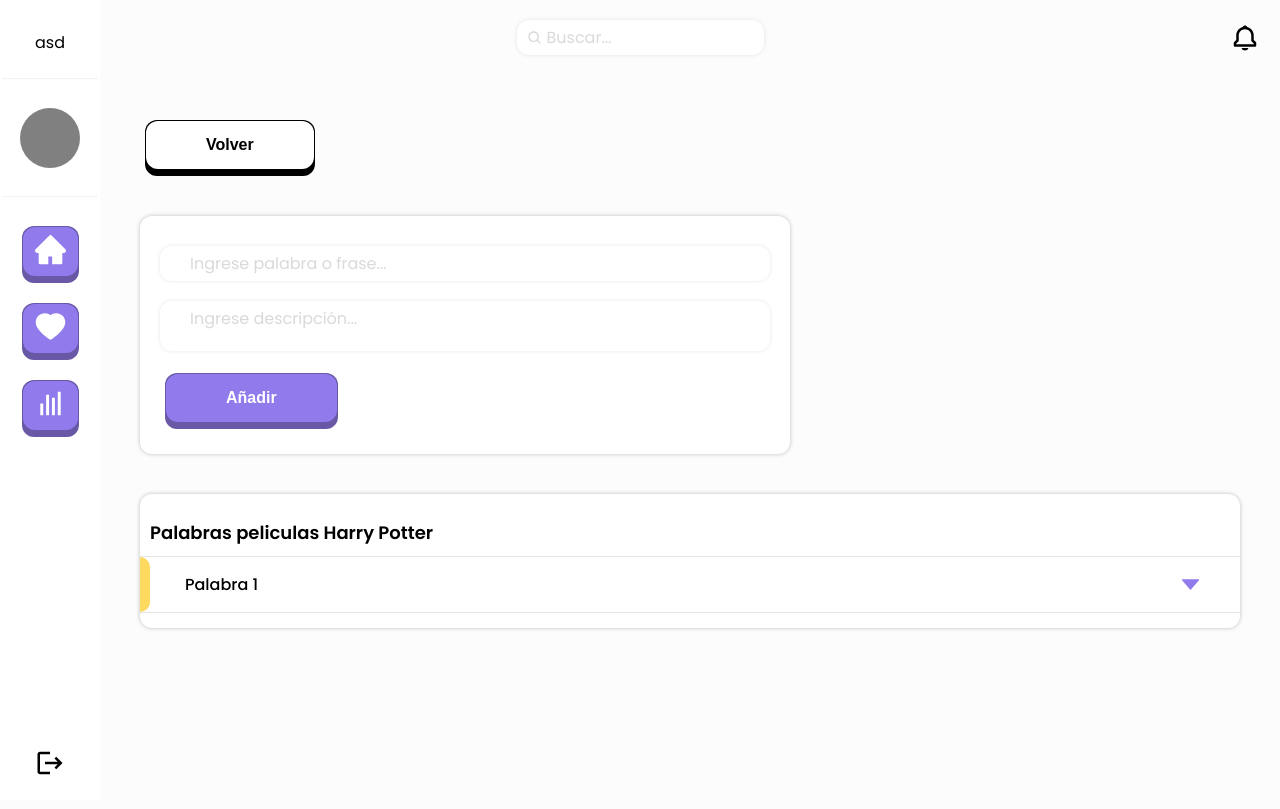
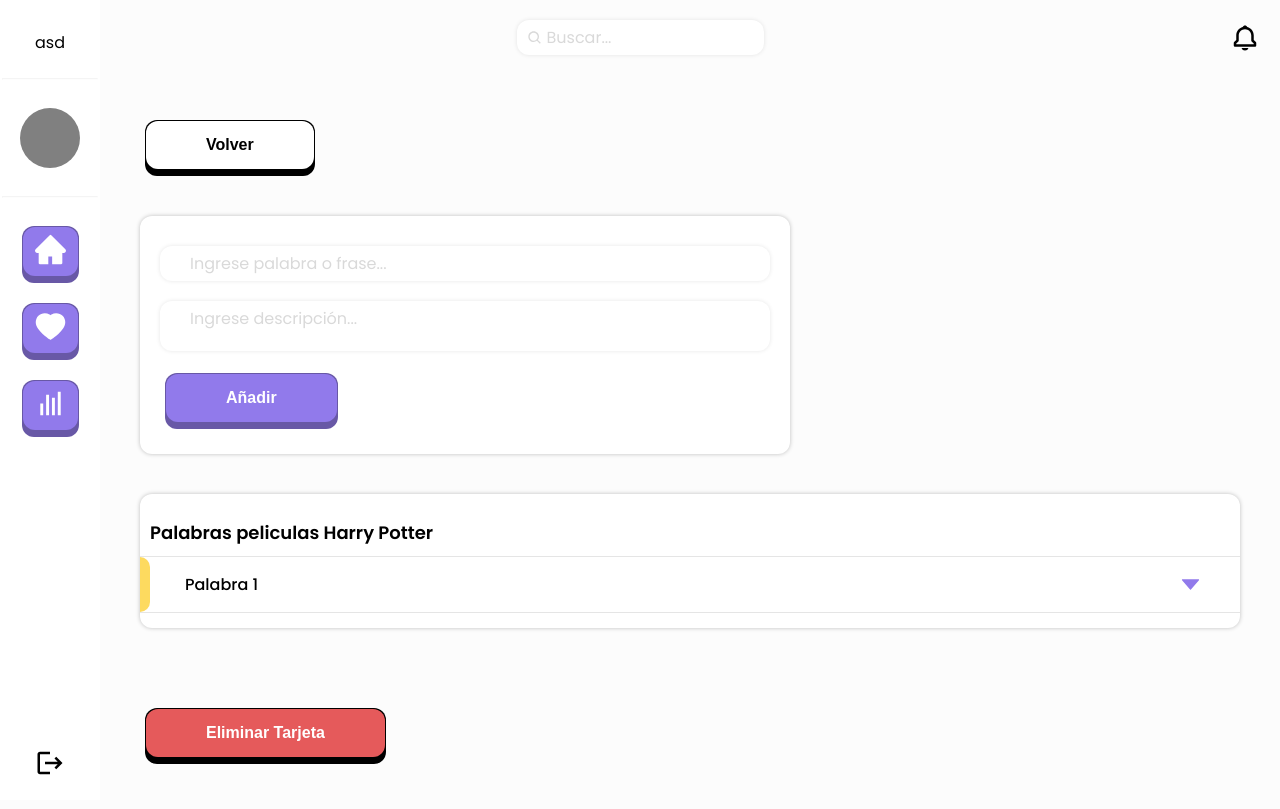
Before and after one commit to CarlosPW/cards-app-frontend, a Next.js app: page /cards/1 in a window 1280 px wide. Built offline with nearby package versions, Linux system fonts and the light colour scheme.

Commit message:
delete modal

```diff
--- /dev/null
+++ b/components/ui/Modal/uiModal/DeleteCard.tsx
@@ -0,0 +1,55 @@
+import styled from "styled-components";
+
+import { GoAlert } from "react-icons/go";
+import { Button } from "../../Button";
+import { T } from "../../../../styles/Theme";
+
+export const DeleteCard = () => {
+  return (
+    <DeleteCardStyled>
+      <div className="deletecard--icon">
+        <GoAlert />
+      </div>
+      <h6 className="deletecard--title">
+        ¿Segur@ que deseas eliminar esta tarjeta?
+      </h6>
+      <div className="deletecard--button-container">
+        <Button
+          color="white"
+          darkColor="black"
+          textColor="black"
+          px="15px 25px"
+        >
+          Cancelar
+        </Button>
+        <Button px="15px 30px">Eliminar</Button>
+      </div>
+    </DeleteCardStyled>
+  );
+};
+
+const DeleteCardStyled = styled.div`
+  padding: 20px;
+
+  .deletecard--icon {
+    display: flex;
+    justify-content: center;
+    svg {
+      color: ${T.red};
+      width: 40px;
+      height: 40px;
+    }
+  }
+
+  .deletecard--title {
+    display: flex;
+    font-size: 20px;
+    justify-content: center;
+    margin: 25px auto;
+    text-align: center;
+  }
+  .deletecard--button-container {
+    display: flex;
+    justify-content: center;
+  }
+`;
--- a/components/ui/Modal/uiModal/index.ts
+++ b/components/ui/Modal/uiModal/index.ts
@@ -1 +1,2 @@
 export * from "./NewCard";
+export * from "./DeleteCard";
--- a/pages/cards/[id].tsx
+++ b/pages/cards/[id].tsx
@@ -1,13 +1,14 @@
 import React, { useState } from "react";
 import { AiFillCaretDown } from "react-icons/ai";
 import { BsFillTrashFill } from "react-icons/bs";
-import styled from "styled-components";
 
 import { MainLayout } from "../../components/layouts";
-import { Button } from "../../components/ui";
+import { Button, Modal } from "../../components/ui";
 import { T } from "../../styles/Theme";
 import { InputText, TextArea } from "../../styles/ui";
 import { motion } from "framer-motion";
+import { CardPageContainer } from "../../styles/pages/cardpageStyled";
+import { DeleteCard } from "../../components/ui/Modal/uiModal";
 
 const dropIn = {
   hidden: {
@@ -22,12 +23,19 @@ const dropIn = {
 };
 
 const CardPage = () => {
+  const [isDeleteModalOpen, setIsDeleteModalOpen] = useState(false);
+
+  const toggleDeleteModal = () => {
+    setIsDeleteModalOpen((prev) => !prev);
+  };
+
   const [isDropdownOpen, setisDropdownOpen] = useState<boolean>(false);
   const toggleDropdown = () => {
     setisDropdownOpen((prev) => !prev);
   };
 
   return (
+    <>
       <MainLayout>
         <CardPageContainer>
           <Button color="white" darkColor="black" textColor="black">
@@ -65,86 +73,18 @@ const CardPage = () => {
               )}
             </div>
           </div>
+          <Button color={T.red} darkColor="black" onClick={toggleDeleteModal}>
+            Eliminar Tarjeta
+          </Button>
         </CardPageContainer>
       </MainLayout>
+      {isDeleteModalOpen && (
+        <Modal modalOpen={isDeleteModalOpen} handleClose={toggleDeleteModal}>
+          <DeleteCard />
+        </Modal>
+      )}
+    </>
   );
 };
 
 export default CardPage;
-
-const CardPageContainer = styled.div`
-  .cardpage--list {
-    padding: 15px 0;
-    max-width: 1200px;
-
-    .--block {
-      border-bottom: 1px solid rgb(0, 0, 0, 0.1);
-      border-top: 1px solid rgb(0, 0, 0, 0.1);
-      position: relative;
-
-      .block-hidden {
-        padding: 10px 20px 10px 30px;
-
-        svg {
-          width: 25px;
-          height: 25px;
-        }
-      }
-
-      .block-header {
-        cursor: pointer;
-        display: grid;
-        grid-template-columns: 1fr 100px;
-        padding-left: 30px;
-        place-items: center start;
-
-        & > h6 {
-          font-size: 16px;
-          font-weight: 500;
-          margin: 0;
-          padding: 15px;
-        }
-
-        & > svg {
-          color: ${T.purple};
-          height: 25px;
-          place-self: center;
-          width: 25px;
-        }
-
-        &:hover {
-          opacity: 0.6;
-        }
-      }
-      .sidebar {
-        background-color: ${T.yellow};
-        border-radius: 0 12px 12px 0;
-        left: 0;
-        position: absolute;
-        top: 0;
-        height: 100%;
-        width: 10px;
-      }
-    }
-
-    .--header {
-      & > h6 {
-        font-size: 18px;
-        font-weight: 600;
-        margin: 0;
-        padding: 10px;
-      }
-    }
-  }
-
-  .cardpage--add {
-    max-width: 650px;
-    margin: 40px 0;
-
-    padding: 20px;
-    & > input,
-    & > textarea {
-      margin: 10px 0;
-    }
-  }
-`;
--- /dev/null
+++ b/styles/pages/cardpageStyled.ts
@@ -0,0 +1,80 @@
+import styled from "styled-components";
+import { T } from "../Theme";
+
+export const CardPageContainer = styled.div`
+  .cardpage--list {
+    padding: 15px 0;
+    max-width: 1200px;
+    margin-bottom: 80px;
+
+    .--block {
+      border-bottom: 1px solid rgb(0, 0, 0, 0.1);
+      border-top: 1px solid rgb(0, 0, 0, 0.1);
+      position: relative;
+
+      .block-hidden {
+        padding: 10px 20px 10px 30px;
+
+        svg {
+          width: 25px;
+          height: 25px;
+        }
+      }
+
+      .block-header {
+        cursor: pointer;
+        display: grid;
+        grid-template-columns: 1fr 100px;
+        padding-left: 30px;
+        place-items: center start;
+
+        & > h6 {
+          font-size: 16px;
+          font-weight: 500;
+          margin: 0;
+          padding: 15px;
+        }
+
+        & > svg {
+          color: ${T.purple};
+          height: 25px;
+          place-self: center;
+          width: 25px;
+        }
+
+        &:hover {
+          opacity: 0.6;
+        }
+      }
+      .sidebar {
+        background-color: ${T.yellow};
+        border-radius: 0 12px 12px 0;
+        left: 0;
+        position: absolute;
+        top: 0;
+        height: 100%;
+        width: 10px;
+      }
+    }
+
+    .--header {
+      & > h6 {
+        font-size: 18px;
+        font-weight: 600;
+        margin: 0;
+        padding: 10px;
+      }
+    }
+  }
+
+  .cardpage--add {
+    max-width: 650px;
+    margin: 40px 0;
+
+    padding: 20px;
+    & > input,
+    & > textarea {
+      margin: 10px 0;
+    }
+  }
+`;
--- a/styles/pages/index.ts
+++ b/styles/pages/index.ts
@@ -1,2 +1 @@
-// export * from ""
-export {};
+export * from "./cardpageStyled";
```
Lines whose indentation alone changed are shown as unchanged.
